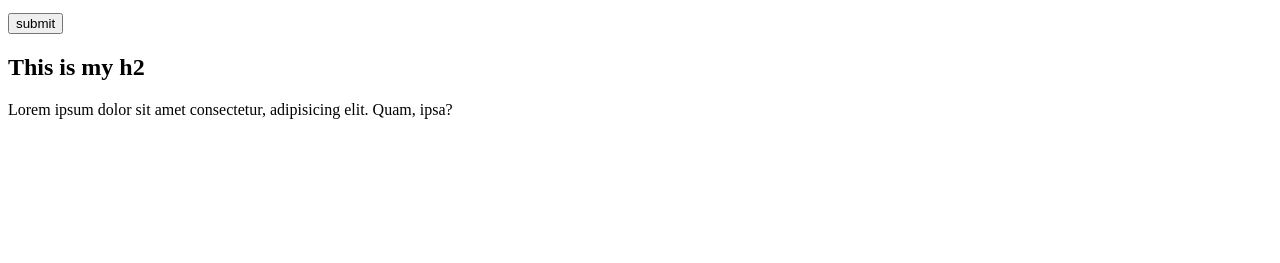
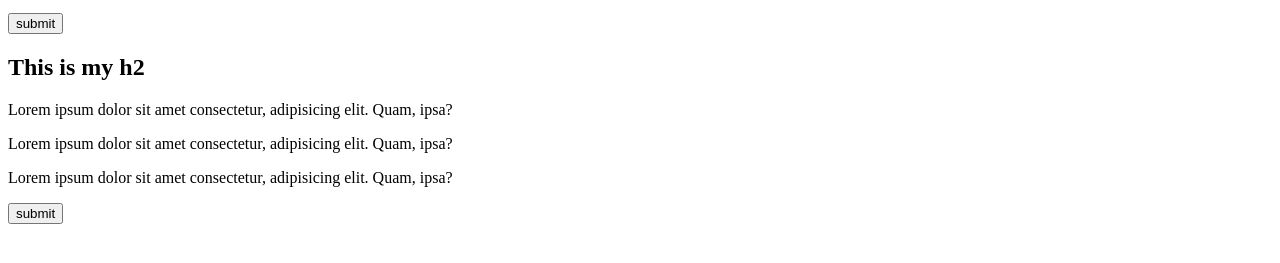
Before and after one commit to abdulkader10/web-development-edution-part, a plain HTML site: page index.html in a window 1280 px wide. Shown: the part 119-382 px from the top of the page. Drawn offline with Linux system fonts and the light colour scheme.

Commit message:
change to newbranch2

```diff
--- a/index.html
+++ b/index.html
@@ -9,9 +9,12 @@
     <h1>this is my h1</h1>
    <p>Lorem ipsum dolor sit, amet consectetur adipisicing elit. Tempore culpa nihil aspernatur quaerat suscipit. Suscipit doloremque illo nam unde eveniet earum, libero enim voluptate excepturi, eaque culpa alias vitae accusamus.</p>
 
-    <button>submit</button>
+   <button>submit</button>
 
     <h2>This is my h2</h2>
     <p>Lorem ipsum dolor sit amet consectetur, adipisicing elit. Quam, ipsa?</p>
+    <p>Lorem ipsum dolor sit amet consectetur, adipisicing elit. Quam, ipsa?</p>
+    <p>Lorem ipsum dolor sit amet consectetur, adipisicing elit. Quam, ipsa?</p>
+    <button>submit</button>
 </body>
 </html>
```
